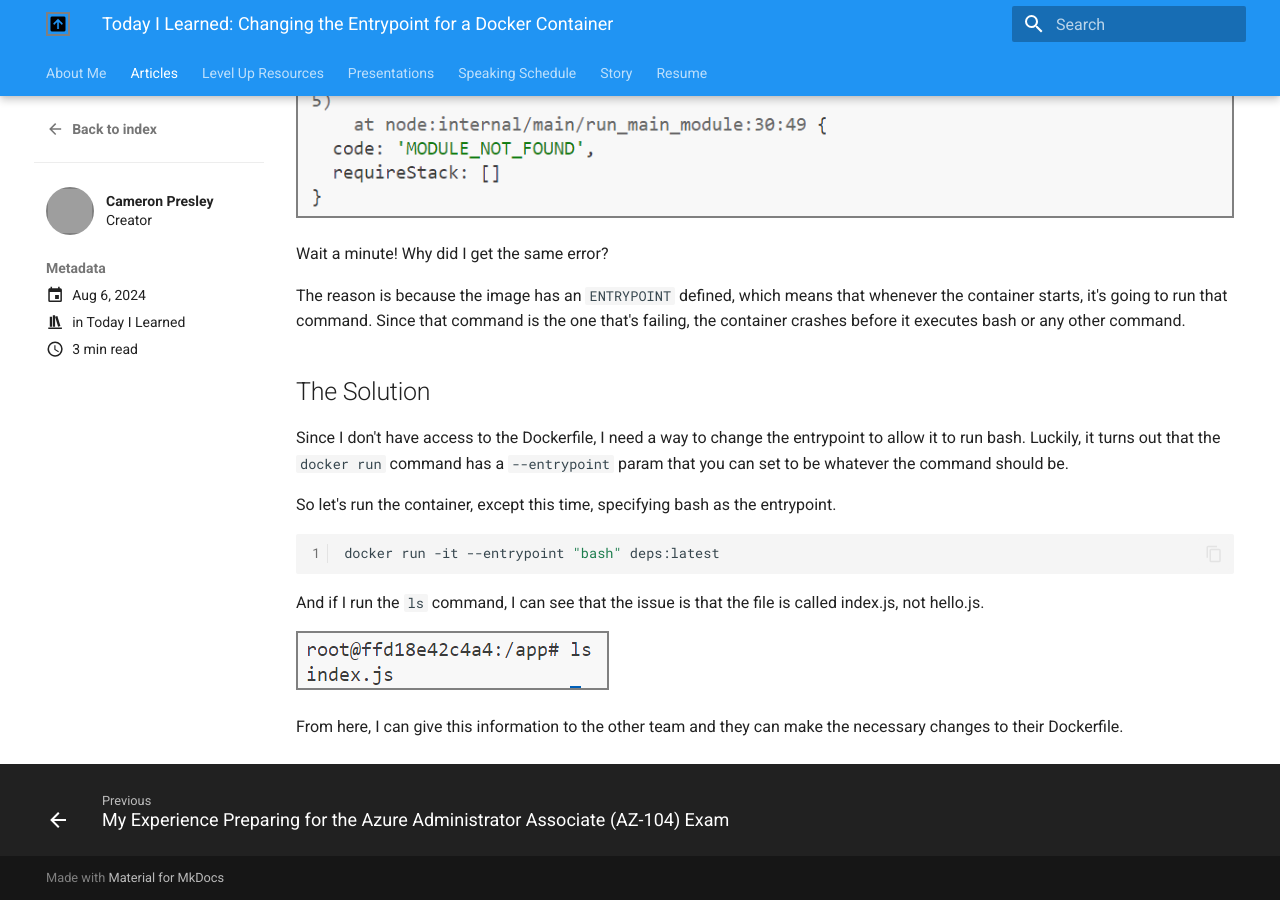
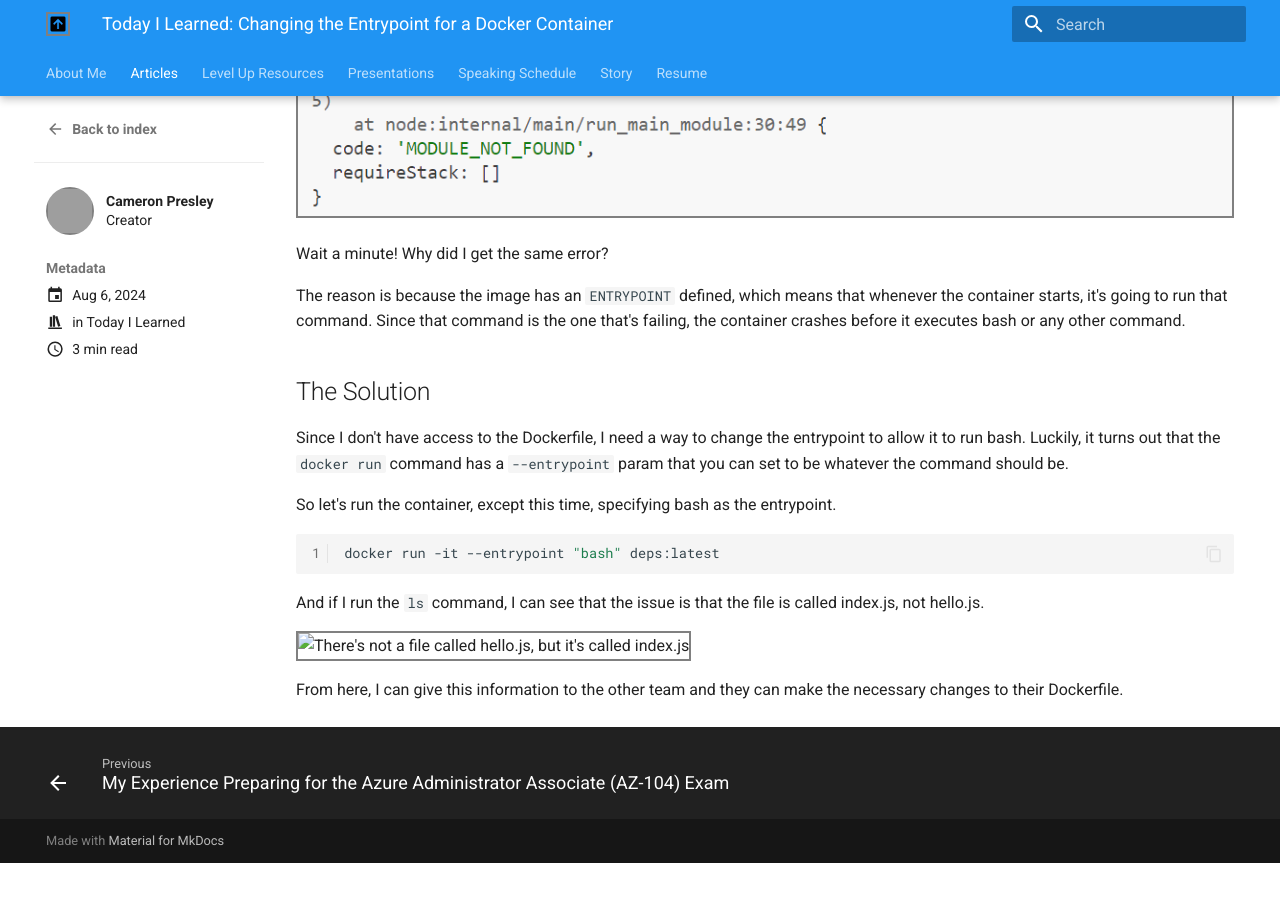
Before and after one commit to cameronpresley/blog, an MkDocs documentation site: the page built from docs/articles/posts/til-changing-docker-entrypoint.md, in a window 1280 px wide and 900 px high, scrolled down 1306 px. Built offline with MkDocs 1.6.1 and Material for MkDocs 9.7.7, drawn with Linux system fonts in a browser that asks for light colours; plug-ins that fetch from the network failed and are left out; after the commit the page ends 2169 px from its top, so only the background shows below that; grey boxes are pictures that could not be loaded.

Commit message:
Fixing path (#84)

````diff
--- a/docs/articles/posts/til-changing-docker-entrypoint.md
+++ b/docs/articles/posts/til-changing-docker-entrypoint.md
@@ -37,7 +37,7 @@
 docker run -it deps:latest
 ```
 
-![Node error stating that it could not find module '/app/hello.js'](../posts/images/til-docker-entrypoint/image-1.png)
+![Node error stating that it could not find module '/app/hello.js'](./images/til-docker-entrypoint/image-1.png)
 
 Looking at the error message, it says that it couldn't find `/app/hello.js`. I could let the other team know and let them figure it out. However, I'd like to give them a bit more info and possible advice, so I could use the `bash` trick from before and see if I can spot the problem.
 
@@ -46,7 +46,7 @@
 docker run -it deps:latest bash
 ```
 
-![Node error stating that it could not find module '/app/hello.js](../posts/images/til-docker-entrypoint/image-1.png)
+![Node error stating that it could not find module '/app/hello.js](./images/til-docker-entrypoint/image-1.png)
 
 Wait a minute! Why did I get the same error?
 
@@ -64,6 +64,6 @@
 
 And if I run the `ls` command, I can see that the issue is that the file is called index.js, not hello.js.
 
-![There's not a file called hello.js, but it's called index.js](../posts/images/til-docker-entrypoint/image-3.png)
+![There's not a file called hello.js, but it's called index.js](./posts/images/til-docker-entrypoint/image-3.png)
 
 From here, I can give this information to the other team and they can make the necessary changes to their Dockerfile.
````
